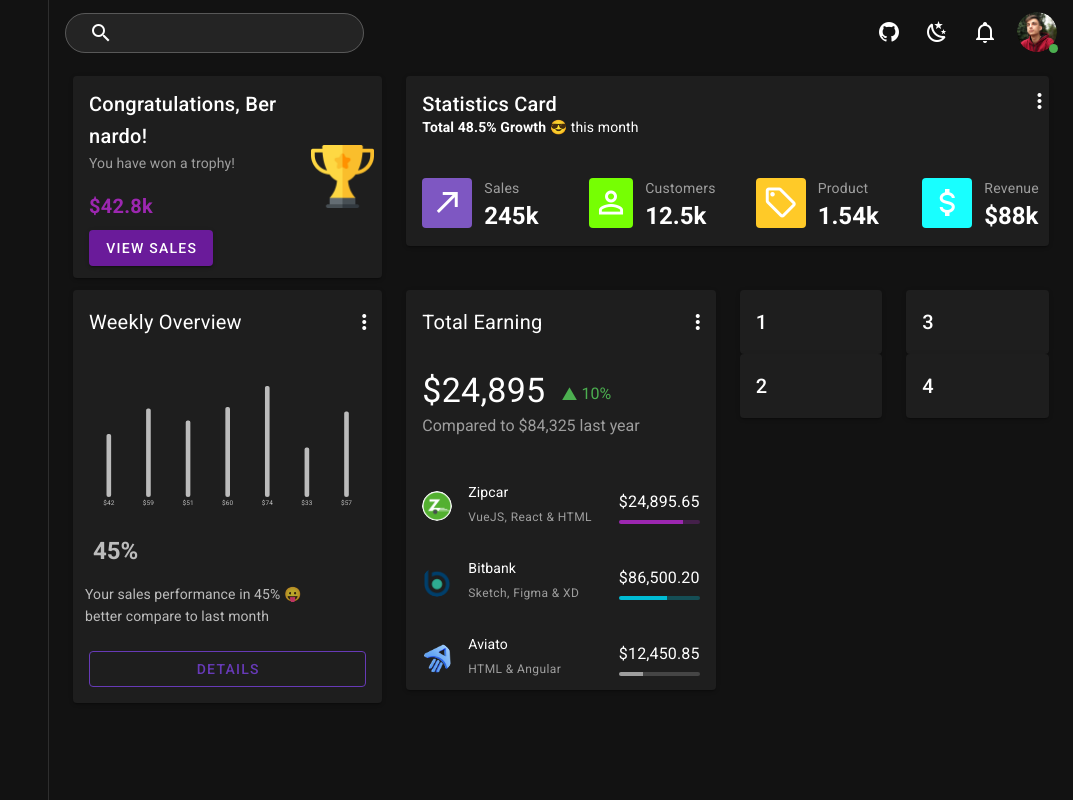
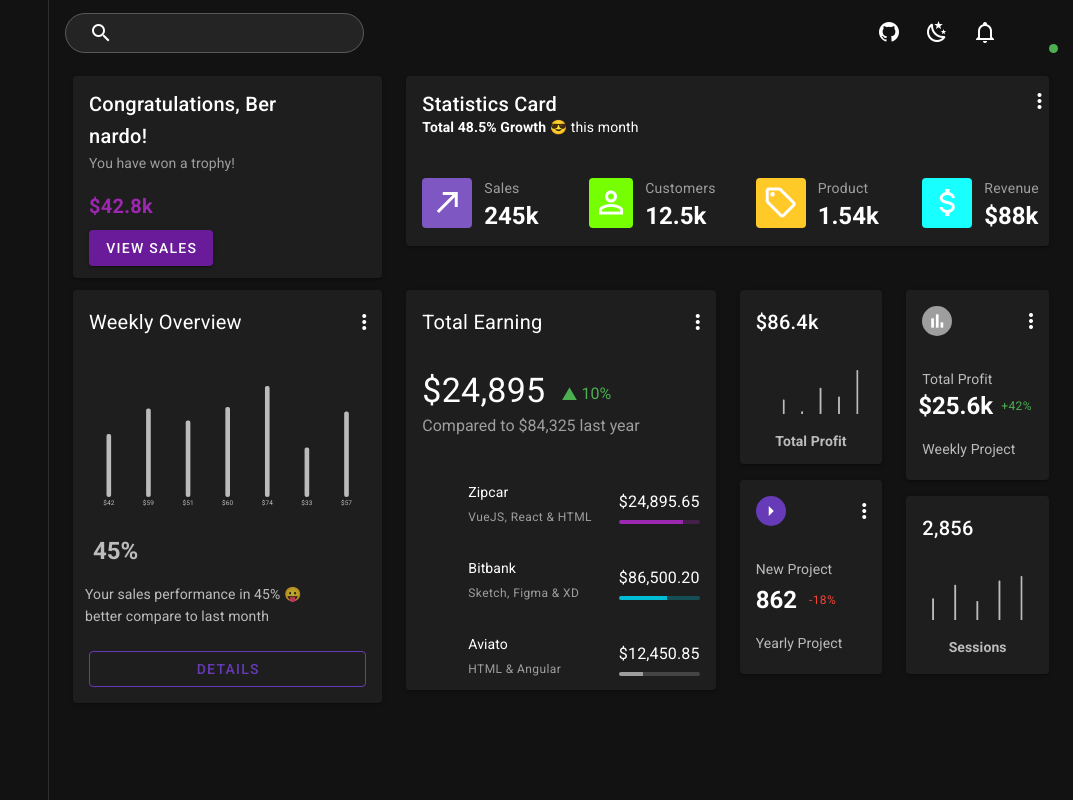
Before and after one commit to BerPGR/nuxt-vuetify-materio-dashboard, a Nuxt app: page / in a window 1280 px wide. Shown: the whole page, without its empty margins (207-1280 px from the left). Built offline with nearby package versions, Linux system fonts and the light colour scheme.

Commit message:
Main content finished

```diff
--- a/pages/index.vue
+++ b/pages/index.vue
@@ -165,20 +165,68 @@
               </v-app-bar>
             </v-card>
           </v-col>
+
           <v-col cols="12" sm="2">
-            <v-card>
-              <v-card-title>1</v-card-title>
+            <v-card class="text-center mx-auto">
+              <v-card-title>$86.4k</v-card-title>
+              <v-card-text>
+                <v-sparkline class="mt-4" line-width="5" height="120" smooth="10" :value="profit" type="bar" auto-draw></v-sparkline>
+              </v-card-text>
+              <v-card-text class="pt-0 pb-3 font-weight-bold">Total Profit</v-card-text>
             </v-card>
-            <v-card>
-              <v-card-title>2</v-card-title>
+            <v-card class="mt-4">
+              <v-row class="ma-0" align="center">
+                <v-card-title>
+                  <v-avatar size="30" color="deep-purple">
+                    <v-icon>mdi-menu-right</v-icon>
+                  </v-avatar>
+                </v-card-title>
+                <v-spacer></v-spacer>
+                <v-btn icon>
+                  <v-icon>
+                    mdi-dots-vertical
+                  </v-icon>
+                </v-btn>
+              </v-row>
+              <v-card-text class="pb-0">New Project</v-card-text>
+              <v-row class="ma-0" align="center">
+                <v-card-title class="pb-0 pt-1 pr-3 pl-4 text-h5 font-weight-bold">862</v-card-title>
+                <p class="red--text mb-0 pt-1 text-caption">-18%</p>
+              </v-row>
+
+              <v-card-text class="pb-5">Yearly Project</v-card-text>
             </v-card>
           </v-col>
           <v-col cols="12" sm="2">
             <v-card>
-              <v-card-title>3</v-card-title>
+              <v-row class="ma-0" align="center">
+                <v-card-title>
+                  <v-avatar size="30" color="grey">
+                    <v-icon small>mdi-poll</v-icon>
+                  </v-avatar>
+                </v-card-title>
+                <v-spacer></v-spacer>
+                <v-btn icon>
+                  <v-icon>
+                    mdi-dots-vertical
+                  </v-icon>
+                </v-btn>
+              </v-row>
+              <v-card-text class="pb-0">Total Profit</v-card-text>
+              <v-row class="ma-0" align="center">
+                <v-card-title class="py-0 pr-2 pl-3 text-h5 font-weight-bold">$25.6k</v-card-title>
+                <p class="green--text mb-0 text-caption">+42%</p>
+              </v-row>
+
+              <v-card-text class="pb-5">Weekly Project</v-card-text>
             </v-card>
-            <v-card>
-              <v-card-title>4</v-card-title>
+
+            <v-card class="mt-4 text-center mx-auo">
+              <v-card-title>2,856</v-card-title>
+              <v-card-text class="pb-0">
+                <v-sparkline class="mt-4" line-width="5" height="120" smooth="10" :value="aux" color="#4d0f99" type="bar" auto-draw></v-sparkline>
+                <v-card-text class="font-weight-bold pt-4">Sessions</v-card-text>
+              </v-card-text>
             </v-card>
           </v-col>
         </v-row>
@@ -205,6 +253,12 @@ export default {
       74,
       33,
       57
+    ],
+    profit: [
+      0, 10, 2, 18, 12, 30
+    ],
+    aux: [
+      15, 24, 13, 27, 30
     ]
   }),
 }
```
